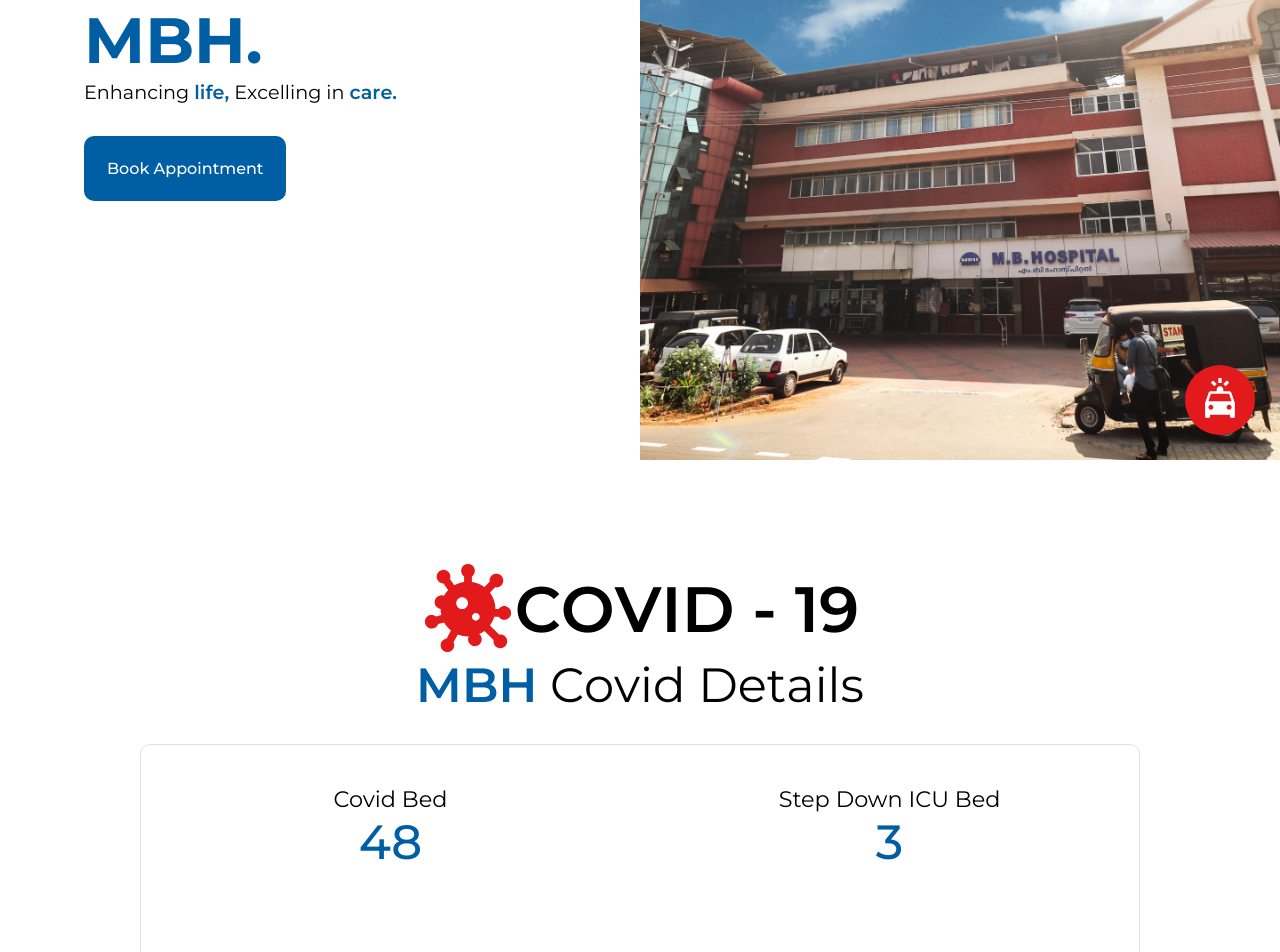
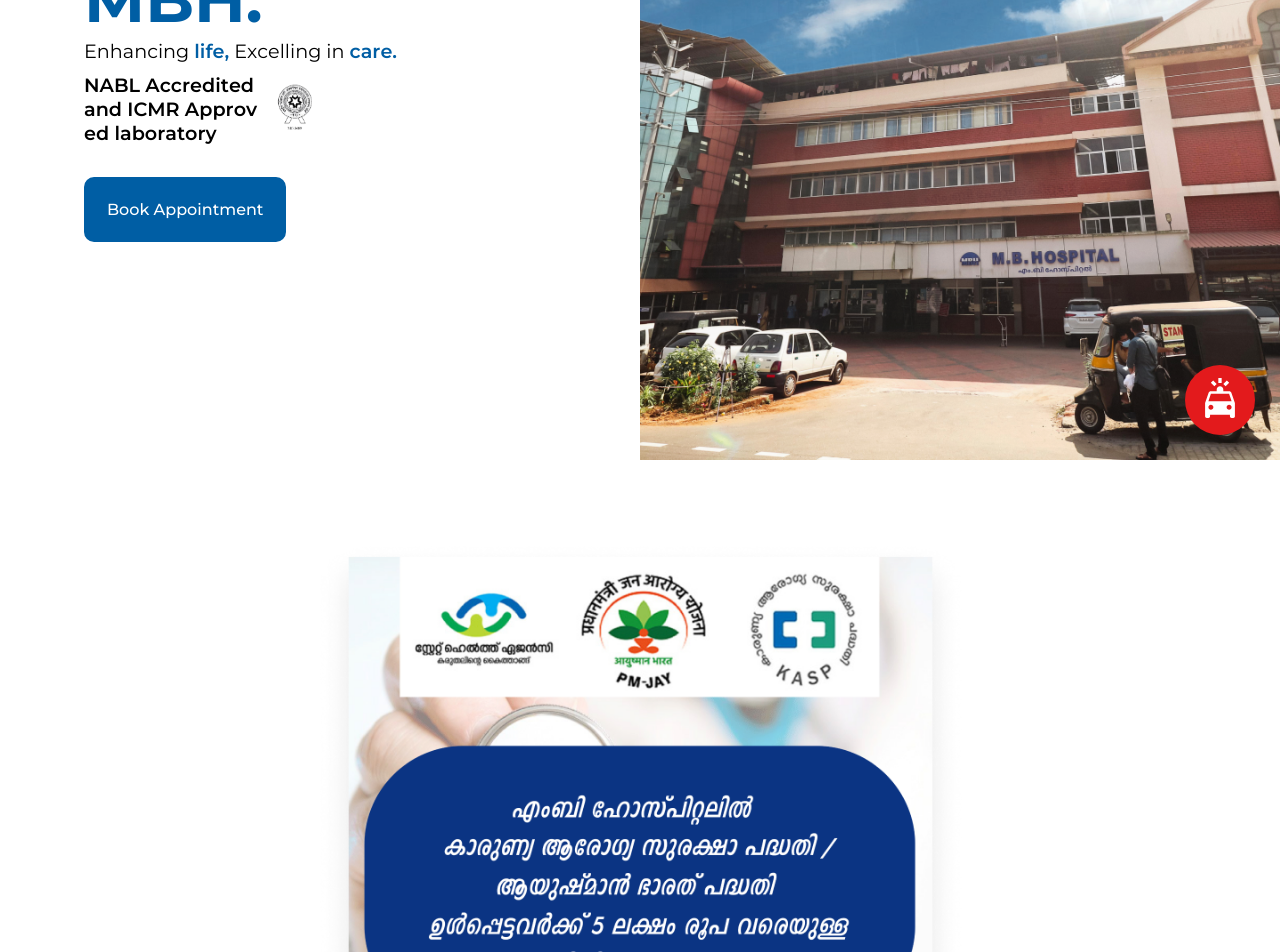
Before and after one commit to nivedin/mbhHospital, a React (Create React App) app: page / in a window 1280 px wide. Shown: the part 340-1292 px from the top of the page. Built offline with nearby package versions, Linux system fonts and the light colour scheme.

Commit message:
minor changes -add video

```diff
--- a/src/components/Common/Footer.js
+++ b/src/components/Common/Footer.js
@@ -12,12 +12,12 @@
           <p>
             <span>24/7 Emergency</span>
             <span>:</span>
-            <span>9526903838</span>
+            <a href="tel:9526903838">9526903838</a>
           </p>
           <p className="helpDeskNum">
             <span>Help Desk</span>
             <span>: </span>
-            <span> 04832734543</span>
+            <a href="tel:04832883333"> 04832883333</a>
           </p>
         </div>
         <div className="rightRow1">
--- a/src/index.css
+++ b/src/index.css
@@ -2,12 +2,13 @@
   padding: 0;
   margin: 0;
   box-sizing: border-box;
+  font-family: 'Montserrat', sans-serif !important;
+
 }
 
 html,
 body {
   scroll-behavior: smooth;
-  font-family: 'Montserrat', sans-serif;
   -webkit-font-smoothing: antialiased;
   -moz-osx-font-smoothing: grayscale;
 }
@@ -17,6 +18,7 @@
   color: #000000;
 }
 
+
 img {
   width: 100%;
 }
--- a/src/pages/Appointment.js
+++ b/src/pages/Appointment.js
@@ -1,6 +1,6 @@
 import React, { useEffect, useRef, useState } from "react";
 import { Link } from "react-router-dom";
-import emailjs from "emailjs-com";
+// import emailjs from "emailjs-com";
 import departmenDoctors from "../util/departmentDoctors";
 
 function Appointment() {
@@ -12,11 +12,12 @@
     department: "",
     doctor: "",
     date: "",
+    time: "",
     phoneNumber: "",
   });
   const [isFormSubmited, setSubmited] = useState(false);
 
-  const { name, department, doctor, date, phoneNumber } = values;
+  const { name, department, doctor, date, time, phoneNumber } = values;
 
   useEffect(() => {
     departmenDoctors.forEach((departmenDoctor, i) => {
@@ -48,24 +49,43 @@
       doctor: doctorRef.current.value,
       department: departmentRef.current.value,
     });
-    // emailjs
-    //   .sendForm(
-    //     "gmail",
-    //     "YOUR_TEMPLATE_ID",
-    //     e.target,
-    //     "user_GVZ6fF8KzeSjL0wqYtwKR"
-    //   )
-    //   .then(
-    //     (result) => {
-    //       console.log(result.text);
-    //     },
-    //     (error) => {
-    //       console.log(error.text);
-    //     }
-    //   );
+
+    let emailData = {
+      name: name,
+      doctor: doctorRef.current.value,
+      department: department,
+      date: date,
+      time: time,
+      phoneNumber: phoneNumber,
+    };
+    console.log(emailData);
+    ////new////
+    const data = {
+      service_id: "gmail",
+      template_id: "template_3x9s8cr",
+      user_id: "user_GVZ6fF8KzeSjL0wqYtwKR",
+      template_params: emailData,
+    };
+
+    // fetch("https://api.emailjs.com/api/v1.0/email/send", {
+    //   method: "POST",
+    //   headers: {
+    //     "Content-Type": "application/json",
+    //     Accept: "application/json",
+    //   },
+    //   body: JSON.stringify(data),
+    // }).then(
+    //   (result) => {
+    //     console.log(result.text);
+    //   },
+    //   (error) => {
+    //     console.log(error.text);
+    //   }
+    // );
+
+    ////new////
     window.scrollTo(0, 0);
     setSubmited(true);
-    //console.log("values", values);
   };
 
   return (
@@ -114,7 +134,7 @@
               <div className="form-group">
                 <label htmlFor="doctors">Select Doctor</label>
                 <select
-                  name="doctors"
+                  name="doctor"
                   id="doc"
                   required
                   ref={doctorRef}
@@ -148,10 +168,22 @@
                 />
               </div>
               <div className="form-group">
+                <label htmlFor="name">Select Time</label>
+                <input
+                  type="time"
+                  name="time"
+                  required
+                  value={time}
+                  onChange={(e) =>
+                    setValues({ ...values, time: e.target.value })
+                  }
+                />
+              </div>
+              <div className="form-group">
                 <label htmlFor="name">Phone Number</label>
                 <input
                   type="tel"
-                  name="phone_number"
+                  name="phoneNumber"
                   required
                   value={phoneNumber}
                   onChange={(e) =>
@@ -183,14 +215,18 @@
                       <span>{department}</span>
                     </div>
                     <div>
-                      <span>Phone : </span>
-                      <span>{phoneNumber}</span>
+                      <span>Time : </span>
+                      <span>{time}</span>
                     </div>
                   </div>
                   <div className="rowDiv">
                     <div>
                       <span>Doctor : </span>
                       <span>{doctor}</span>
+                    </div>
+                    <div>
+                      <span>Phone : </span>
+                      <span>{phoneNumber}</span>
                     </div>
                   </div>
                 </div>
--- a/src/pages/Home.js
+++ b/src/pages/Home.js
@@ -19,6 +19,14 @@
                 <Fade bottom cascade>
                   Enhancing <strong>life,</strong> Excelling in{" "}
                   <strong>care.</strong>{" "}
+                </Fade>
+              </p>
+              <p className="headAccredited">
+                <Fade bottom cascade>
+                  <strong>NABL Accredited and ICMR Approved laboratory</strong>
+                </Fade>
+                <Fade bottom cascade>
+                  <img src="/images/accreditedLogo.png" alt="accriditedLogo" />
                 </Fade>
               </p>
               <div className="mobAlign">
@@ -46,6 +54,9 @@
           <div className="rightContainer">
             {/* <img src="/images/heroMain.png" alt="hero-mbh-hospital" /> */}
           </div>
+        </section>
+        <section className="imgSection">
+          <img src="/images/mbh_1.png" alt="mbh_img" />
         </section>
         <section className="covidDetails">
           <Fade cascade bottom>
@@ -127,6 +138,18 @@
               </Link>
             </div>
           </Fade>
+        </section>
+
+        <section className="imgSection">
+          <iframe
+            width="100%"
+            height="615"
+            src="https://www.youtube.com/embed/-B8PapNi7s4"
+            title="YouTube video player"
+            frameborder="0"
+            allow="accelerometer; autoplay; clipboard-write; encrypted-media; gyroscope; picture-in-picture"
+            allowfullscreen
+          ></iframe>
         </section>
 
         <section className="facilites">
--- a/src/styles/pages/home.scss
+++ b/src/styles/pages/home.scss
@@ -74,9 +74,31 @@
             font-weight: 600;
           }
         }
+        .headAccredited {
+          margin-top: 10px;
+          display: flex;
+          align-items: center;
+          width: 43%;
+          @media only screen and (max-width: 700px) {
+            width: 90%;
+            flex-direction: column;
+            gap: 10px;
+          }
+          strong {
+            color: $black;
+          }
+          img {
+            width: 60px;
+            @media only screen and (max-width: 700px) {
+              width: 80px;
+            }
+          }
+        }
         .mobAlign {
-          margin: 0 auto;
-          width: 100%;
+          @media only screen and (max-width: 700px) {
+            width: 90%;
+            margin: 0 auto 30px auto;
+          }
         }
         .ctaBtn {
           margin-top: 32px;
@@ -149,6 +171,22 @@
         background: url("./assets/heroImg2.png");
         background-repeat: no-repeat;
         background-size: cover;
+      }
+    }
+    .imgSection {
+      min-height: 100vh;
+      display: grid;
+      place-items: center;
+      img {
+        width: 655px;
+        margin: 0 auto;
+        transition: all 0.25s linear;
+        &:hover {
+          transform: scale(1.03);
+        }
+        @media only screen and (max-width: 700px) {
+          width: 100%;
+        }
       }
     }
     .covidDetails {
--- a/src/styles/style.scss
+++ b/src/styles/style.scss
@@ -373,9 +373,9 @@
             font-weight: 600;
             color: $black;
           }
-          &:nth-child(3) {
-            margin-left: 15px;
-          }
+        }
+        :nth-child(3) {
+          margin-left: 15px;
         }
       }
       .helpDeskNum {
```
Also changed, not shown: public/images/mbh_1.png (added), 16 other files (tests, documents, lock files or other folders).
